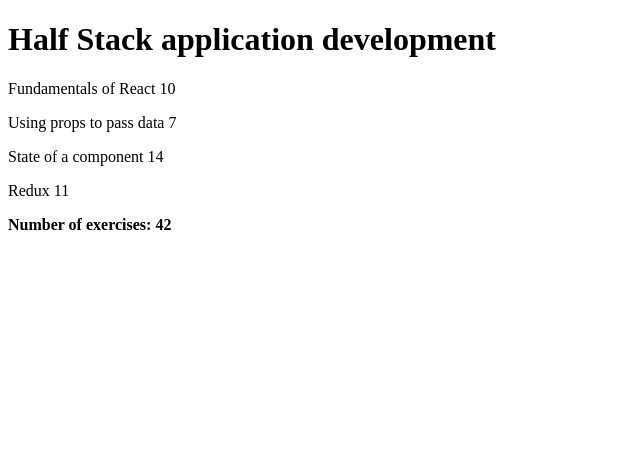
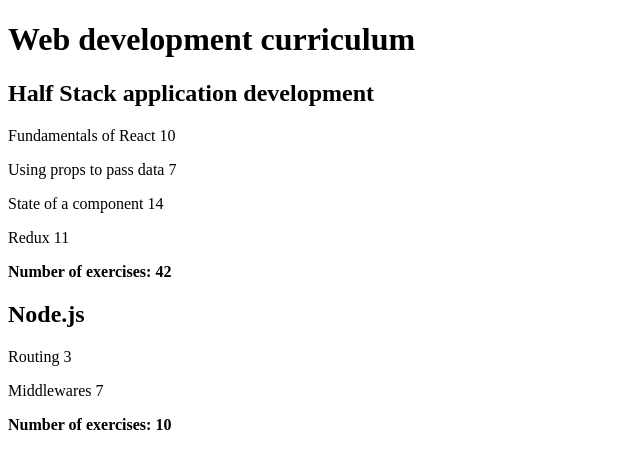
Before and after one commit to staeff/fullstackopen-courseinfo, a React (Create React App) app: page / in a window 1280 px wide. Shown: the top 468 px of the page, without its empty margins (0-640 px from the left). Built offline with nearby package versions, Linux system fonts and the light colour scheme.

Commit message:
Implement Course component which contains every subcomponent

```diff
--- a/src/App.js
+++ b/src/App.js
@@ -1,10 +1,8 @@
 import React from 'react'
-import Header from './components/Header'
-import Content from './components/Content'
-import Total from './components/Total'
+import Course from './components/Course'
 
 const App = () => {
-  const course = {
+  const courses = [ {
     id: 1,
     name: 'Half Stack application development',
     parts: [
@@ -29,13 +27,29 @@
         id: 4
       }
     ]
+  },
+  {
+    name: 'Node.js',
+    id: 2,
+    parts: [
+      {
+        name: 'Routing',
+        exercises: 3,
+        id: 1
+      },
+      {
+        name: 'Middlewares',
+        exercises: 7,
+        id: 2
+      }
+    ]
   }
+]
 
   return (
     <div>
-      <Header name={course.name} />
-      <Content parts={course.parts} />
-      <Total parts={course.parts} />
+      <h1>Web development curriculum</h1>
+      <Course courses={courses} />
     </div>
   )
 }
--- /dev/null
+++ b/src/components/Course.js
@@ -0,0 +1,21 @@
+import React from 'react'
+import Header from './Header'
+import Content from './Content'
+import Total from './Total'
+
+const Course = ({ courses }) => {
+  console.log(courses)
+  return (
+    <div>
+      {courses.map(course =>
+        <div>
+         <Header id={course.id} name={course.name} />
+         <Content id={course.parts.id} parts={course.parts} />
+         <Total id={course.parts.id} parts={course.parts} />
+        </div>
+      )}
+    </div>
+  )
+}
+
+export default Course
--- a/src/components/Header.js
+++ b/src/components/Header.js
@@ -2,7 +2,7 @@
 
 const Header = (props) => {
     return (
-      <h1>{props.name}</h1>
+      <h2>{props.name}</h2>
     )
   }
 
```
